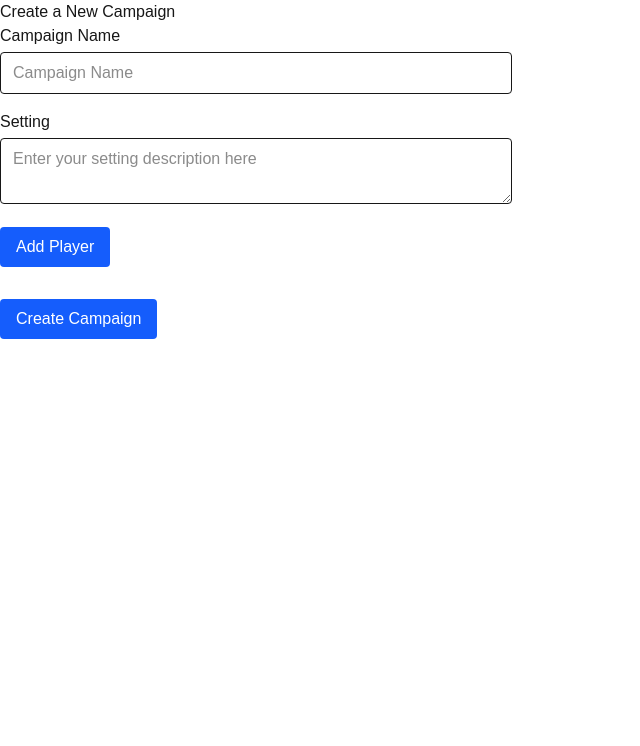
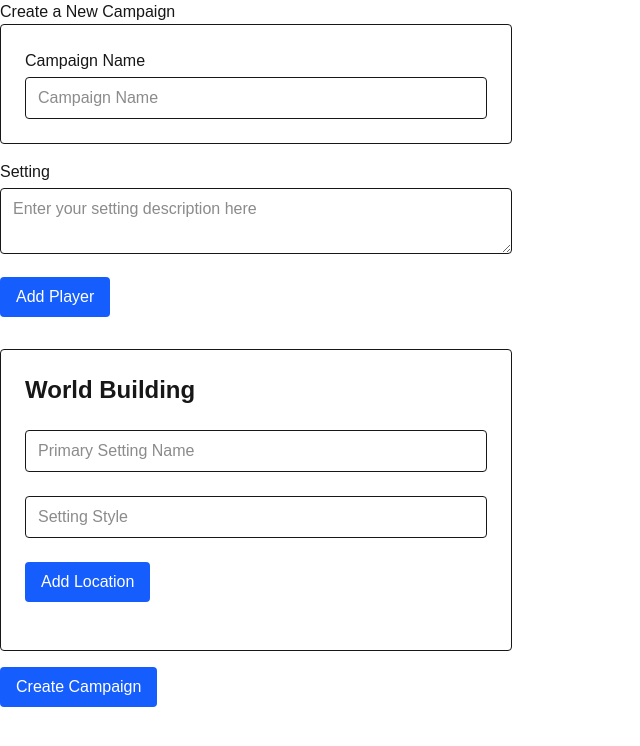
Before and after one commit to rjortega-dev/ai-dungeon-master-assistant, a Next.js app: page /campaigns/new in a window 1280 px wide. Shown: the top 746 px of the page, without its empty margins (0-640 px from the left). Built offline with nearby package versions, Linux system fonts and the light colour scheme.

Commit message:
World building location forms added

```diff
--- a/src/app/components/CampaignForm.tsx
+++ b/src/app/components/CampaignForm.tsx
@@ -3,6 +3,7 @@
 import { useState } from "react";
 import Button from "./Button";
 import PlayerForm from "./PlayerForm";
+import WorldForm from "./WorldForm";
 import type { Player } from "../types/player"
 
 export default function CampaignForm() {
@@ -56,7 +57,7 @@ export default function CampaignForm() {
       onSubmit={handleSubmit}
       className="space-y-4 max-w-lg"
     >
-      <div>
+      <div className="space-y-6 border p-6 rounded">
         <label className="block mb-1 font-medium">
           Campaign Name
         </label>
@@ -100,6 +101,8 @@ export default function CampaignForm() {
         ))}
       </div>
 
+      <WorldForm />
+
       <Button type="submit">
         Create Campaign
       </Button>
--- /dev/null
+++ b/src/app/components/LocationForm.tsx
@@ -0,0 +1,48 @@
+import type { Location } from "../types/location";
+
+type LocationFormProps = {
+  location: Location;
+  index: number;
+
+  updateLocation: (
+    index: number,
+    field: keyof Location,
+    value: string
+  ) => void;
+};
+
+export default function LocationForm({
+  location,
+  index,
+  updateLocation,
+}: LocationFormProps) {
+  return (
+    <div className="border p-4 rounded space-y-3">
+      <h3 className="font-bold">
+        Location {index + 1}
+      </h3>
+
+      <input
+        value={location.name}
+        onChange={(e) =>
+          updateLocation(index, "name", e.target.value)
+        }
+        placeholder="Location Name"
+        className="border px-3 py-2 rounded w-full"
+      />
+
+      <textarea
+        value={location.description}
+        onChange={(e) =>
+          updateLocation(
+            index,
+            "description",
+            e.target.value
+          )
+        }
+        placeholder="Location Description"
+        className="border px-3 py-2 rounded w-full"
+      />
+    </div>
+  );
+}
--- /dev/null
+++ b/src/app/components/WorldForm.tsx
@@ -0,0 +1,99 @@
+"use client";
+
+import { useState } from "react";
+
+import Button from "./Button";
+import LocationForm from "./LocationForm";
+
+import type { World } from "../types/world";
+
+export default function WorldForm() {
+  const [world, setWorld] = useState<World>({
+    settingName: "",
+    settingStyle: "",
+    locations: [],
+  });
+
+  function addLocation() {
+    setWorld({
+      ...world,
+
+      locations: [
+        ...world.locations,
+
+        {
+          name: "",
+          description: "",
+        },
+      ],
+    });
+  }
+
+  function updateLocation(
+    index: number,
+    field: "name" | "description",
+    value: string
+  ) {
+    const updatedLocations = [...world.locations];
+
+    updatedLocations[index] = {
+      ...updatedLocations[index],
+      [field]: value,
+    };
+
+    setWorld({
+      ...world,
+      locations: updatedLocations,
+    });
+  }
+
+  return (
+    <div className="space-y-6 border p-6 rounded">
+      <h2 className="text-2xl font-bold">
+        World Building
+      </h2>
+
+      <input
+        value={world.settingName}
+        onChange={(e) =>
+          setWorld({
+            ...world,
+            settingName: e.target.value,
+          })
+        }
+        placeholder="Primary Setting Name"
+        className="border px-3 py-2 rounded w-full"
+      />
+
+      <input
+        value={world.settingStyle}
+        onChange={(e) =>
+          setWorld({
+            ...world,
+            settingStyle: e.target.value,
+          })
+        }
+        placeholder="Setting Style"
+        className="border px-3 py-2 rounded w-full"
+      />
+
+      <Button
+        type="button"
+        onClick={addLocation}
+      >
+        Add Location
+      </Button>
+
+      <div className="space-y-4">
+        {world.locations.map((location, index) => (
+          <LocationForm
+            key={index}
+            location={location}
+            index={index}
+            updateLocation={updateLocation}
+          />
+        ))}
+      </div>
+    </div>
+  );
+}
--- /dev/null
+++ b/src/app/types/location.tsx
@@ -0,0 +1,4 @@
+export type Location = {
+  name: string;
+  description: string;
+};
--- /dev/null
+++ b/src/app/types/world.tsx
@@ -0,0 +1,7 @@
+import type { Location } from "./location";
+
+export type World = {
+  settingName: string;
+  settingStyle: string;
+  locations: Location[];
+};
```
